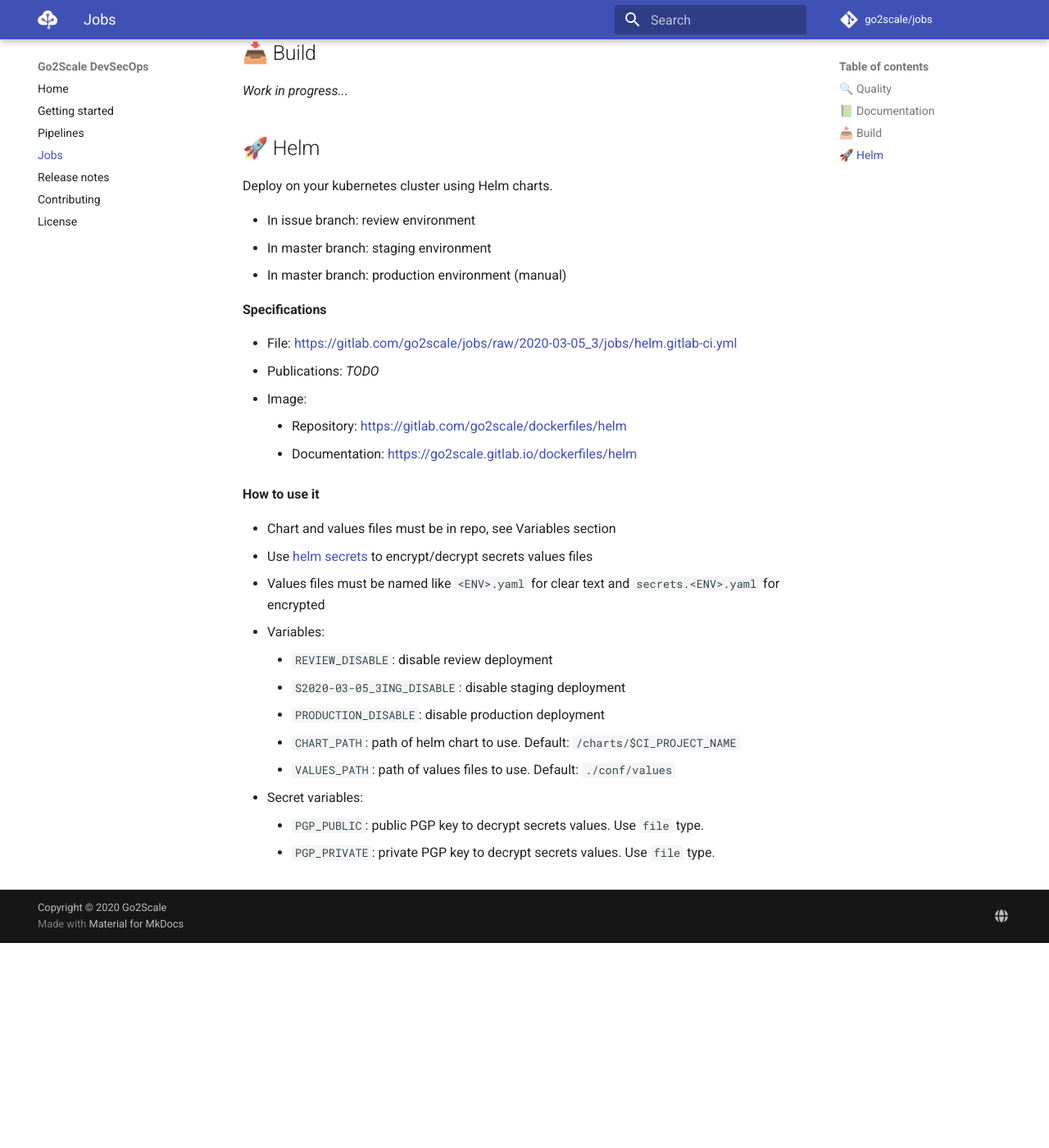
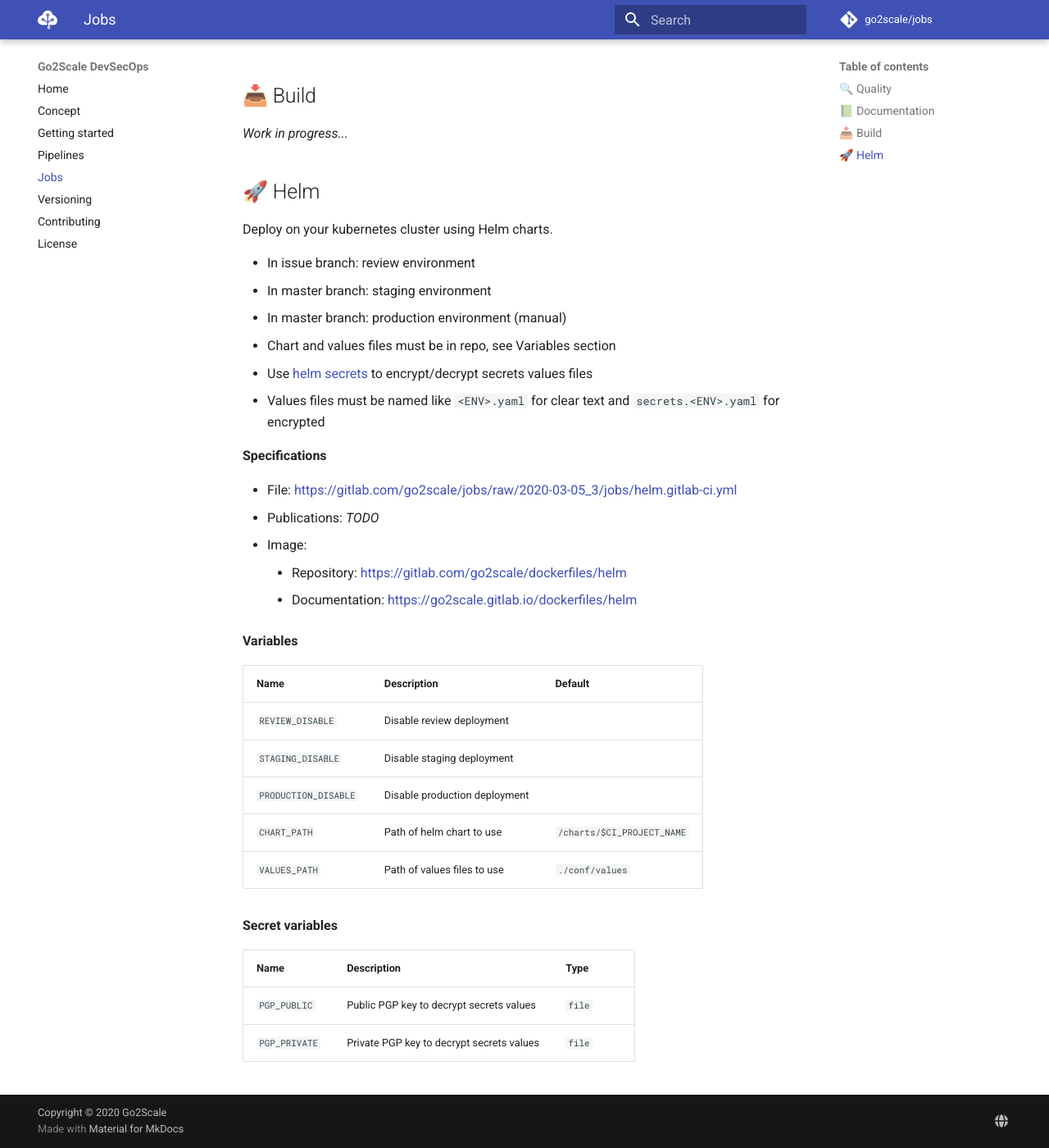
Before and after one commit to r2devops/hub, an MkDocs documentation site: the page built from docs/jobs.md, in a window 1280 px wide and 1400 px high, scrolled down 1201 px. Shown: the whole window at 82% size. Built offline with MkDocs 1.6.1 and Material for MkDocs 9.7.7, drawn with Linux system fonts in a browser that asks for light colours; comment, search, counter and statistics services are not loaded; before the commit the page ends 2351 px from its top, so only the background shows below that; some of the changed text lies outside the part shown.

Commit message:
update doc

```diff
--- a/docs/jobs.md
+++ b/docs/jobs.md
@@ -33,11 +33,12 @@
 * Image:
     * Repository: https://hub.docker.com/r/squidfunk/mkdocs-material
 
-**How to use it**
+**Variables**
 
-* Variables:
-    * `DOCUMENTATION_DISABLE`: disable build ans publication
-    * `PAGES_DISABLE`: disable publication on stage
+| Name | Description | Default |
+| ---- | ----------- | ------- |
+| `DOCUMENTATION_DISABLE` | Disable build ans publication | |
+| `PAGES_DISABLE` | Disable publication on stage | |
 
 ## 📥 Build
 
@@ -59,17 +64,19 @@
     * Repository: https://gitlab.com/go2scale/dockerfiles/helm
     * Documentation: https://go2scale.gitlab.io/dockerfiles/helm
 
-**How to use it**
+**Variables**
 
-* Chart and values files must be in repo, see Variables section
-* Use [helm secrets](https://github.com/futuresimple/helm-secrets) to encrypt/decrypt secrets values files
-* Values files must be named like `<ENV>.yaml` for clear text and `secrets.<ENV>.yaml` for encrypted
-* Variables:
-    * `REVIEW_DISABLE`: disable review deployment
-    * `S2020-03-05_3ING_DISABLE`: disable staging deployment
-    * `PRODUCTION_DISABLE`: disable production deployment
-    * `CHART_PATH`: path of helm chart to use. Default: `/charts/$CI_PROJECT_NAME`
-    * `VALUES_PATH`: path of values files to use. Default: `./conf/values`
-* Secret variables:
-    * `PGP_PUBLIC`: public PGP key to decrypt secrets values. Use `file` type.
-    * `PGP_PRIVATE`: private PGP key to decrypt secrets values. Use `file` type.
+| Name | Description | Default |
+| ---- | ----------- | ------- |
+| `REVIEW_DISABLE` | Disable review deployment | |
+| `STAGING_DISABLE` | Disable staging deployment | |
+| `PRODUCTION_DISABLE` | Disable production deployment | |
+| `CHART_PATH` | Path of helm chart to use | `/charts/$CI_PROJECT_NAME` |
+| `VALUES_PATH` | Path of values files to use | `./conf/values` |
+
+**Secret variables**
+
+| Name | Description | Type |
+| ---- | ----------- | ------- |
+| `PGP_PUBLIC` | Public PGP key to decrypt secrets values | `file` |
+| `PGP_PRIVATE` | Private PGP key to decrypt secrets values | `file` |
--- a/mkdocs.yml
+++ b/mkdocs.yml
@@ -14,10 +14,11 @@
 # Navigation
 nav:
   - Home: index.md
+  - Concept: concept.md
   - Getting started: getting-started.md
   - Pipelines: pipelines.md
   - Jobs: jobs.md
-  - Release notes: release-notes.md
+  - Versioning: versioning.md
   - Contributing: contributing.md
   - License: license.md
 
```
Also changed, not shown: other parts of docs/jobs.md (+4 -0 lines), docs/concept.md (added, +21 -0 lines), docs/index.md (+0 -16 lines), docs/images/go2scale_devsecops.png (added), docs/versioning.md (renamed from docs/release-notes.md).
